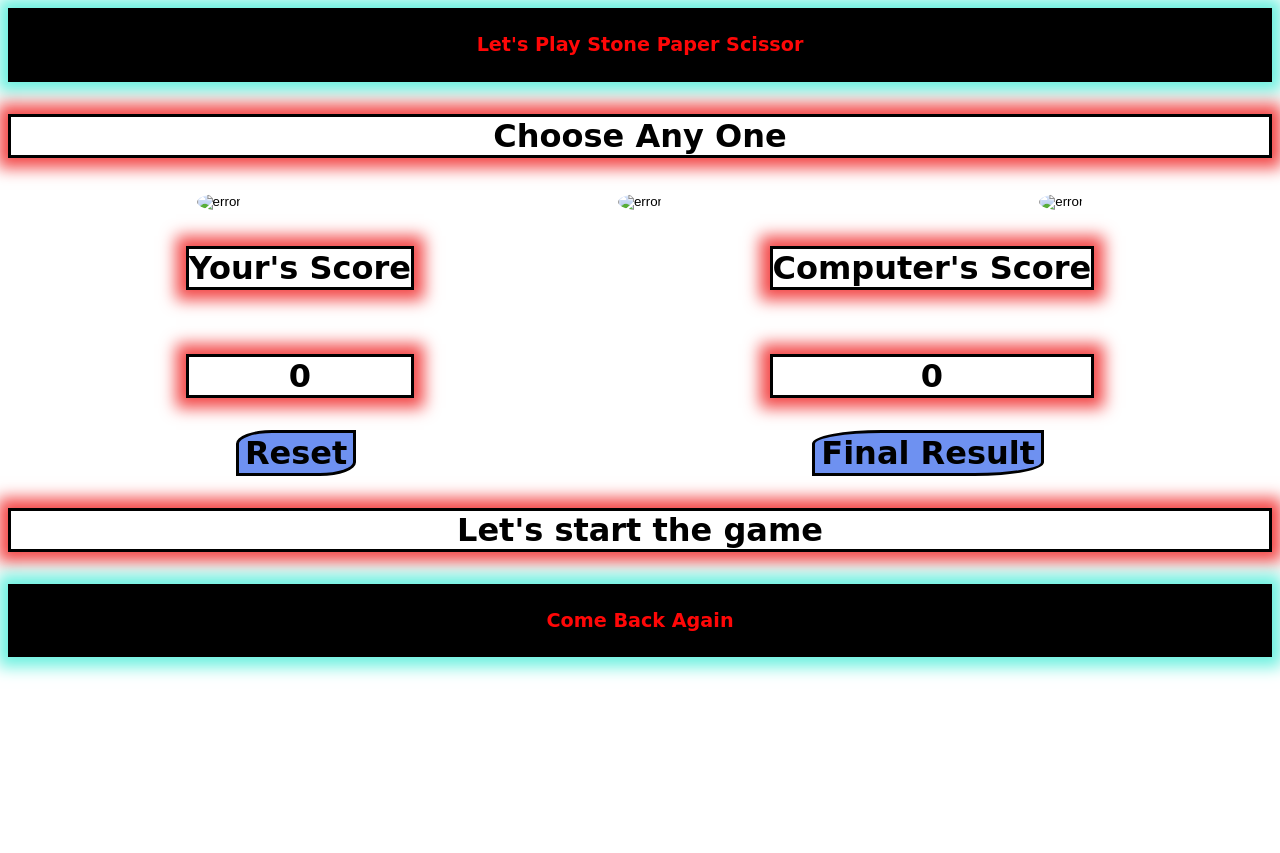
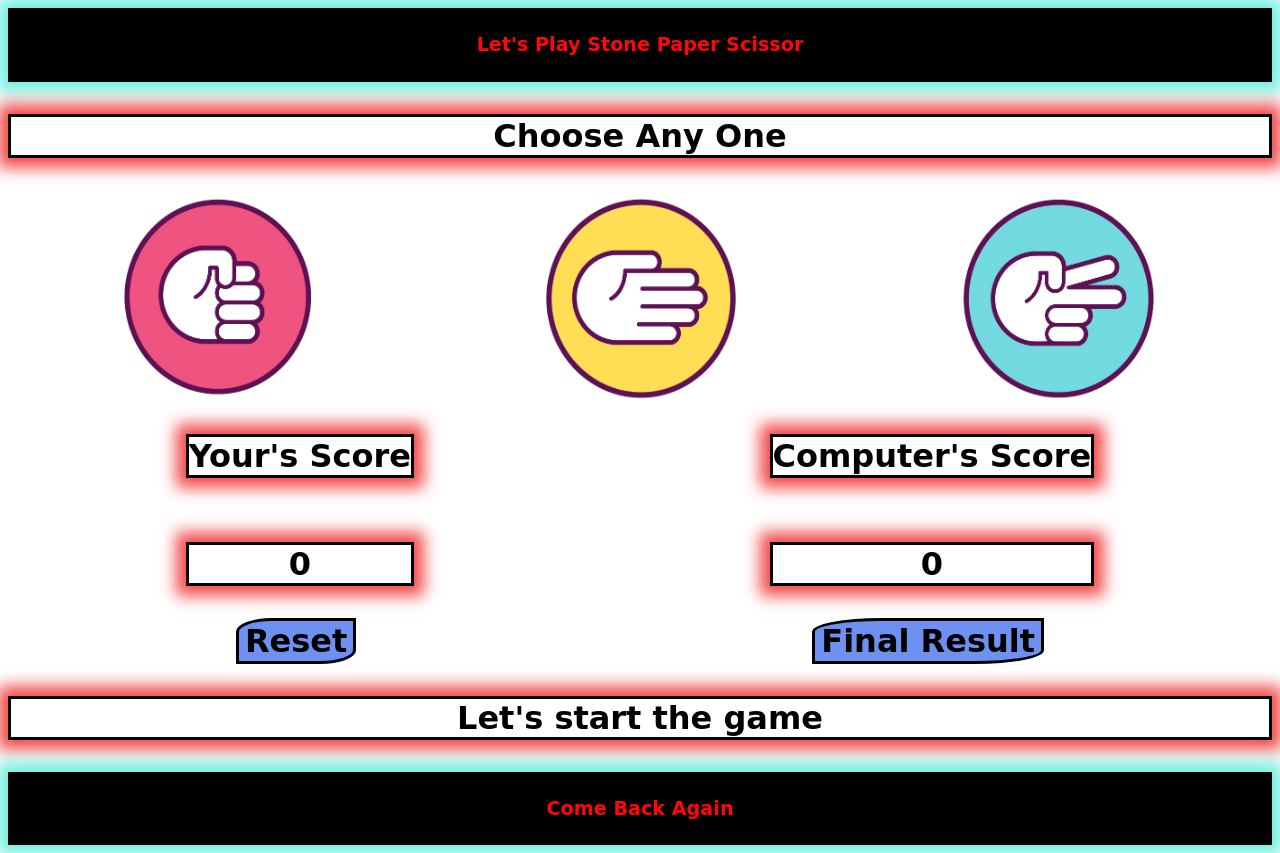
Before and after one commit to Parmeetkumarg90/Stone-Paper-Scissor, a plain HTML site: page Stone Papaer Scissor.html in a window 1280 px wide. Before the commit the page ends 800 px from the top, so only its background shows below. Drawn offline with Linux system fonts and the light colour scheme.

Commit message:
Revive your childhood memories

```diff
--- a/Stone Papaer Scissor.html
+++ b/Stone Papaer Scissor.html
@@ -19,13 +19,13 @@
             <p>Choose Any One</p>
             <div id="main1">
                 <button onclick="calculate(0)">
-                    <img src="Images/stone.png" alt="error">
+                    <img src="stone.png" alt="error">
                 </button>
                 <button onclick="calculate(1)">
-                    <img src="Images/paper.png" alt="error">
+                    <img src="paper.png" alt="error">
                 </button>
                 <button onclick="calculate(2)">
-                    <img src="Images/scissor.png" alt="error">
+                    <img src="scissor.png" alt="error">
                 </button>
             </div>
             <div id="main2">
```
Also changed, not shown: paper.png (added), scissor.png (added), stone.png (added), 1 other file.
